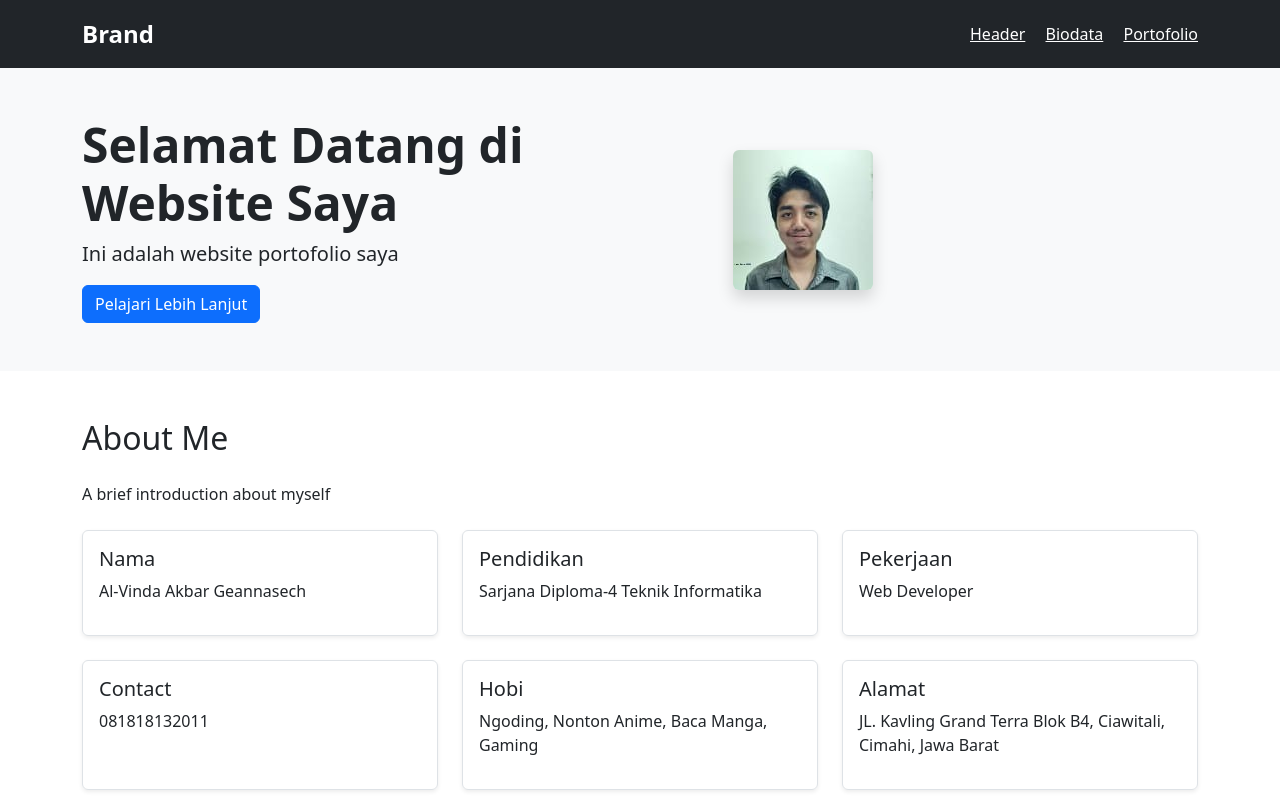
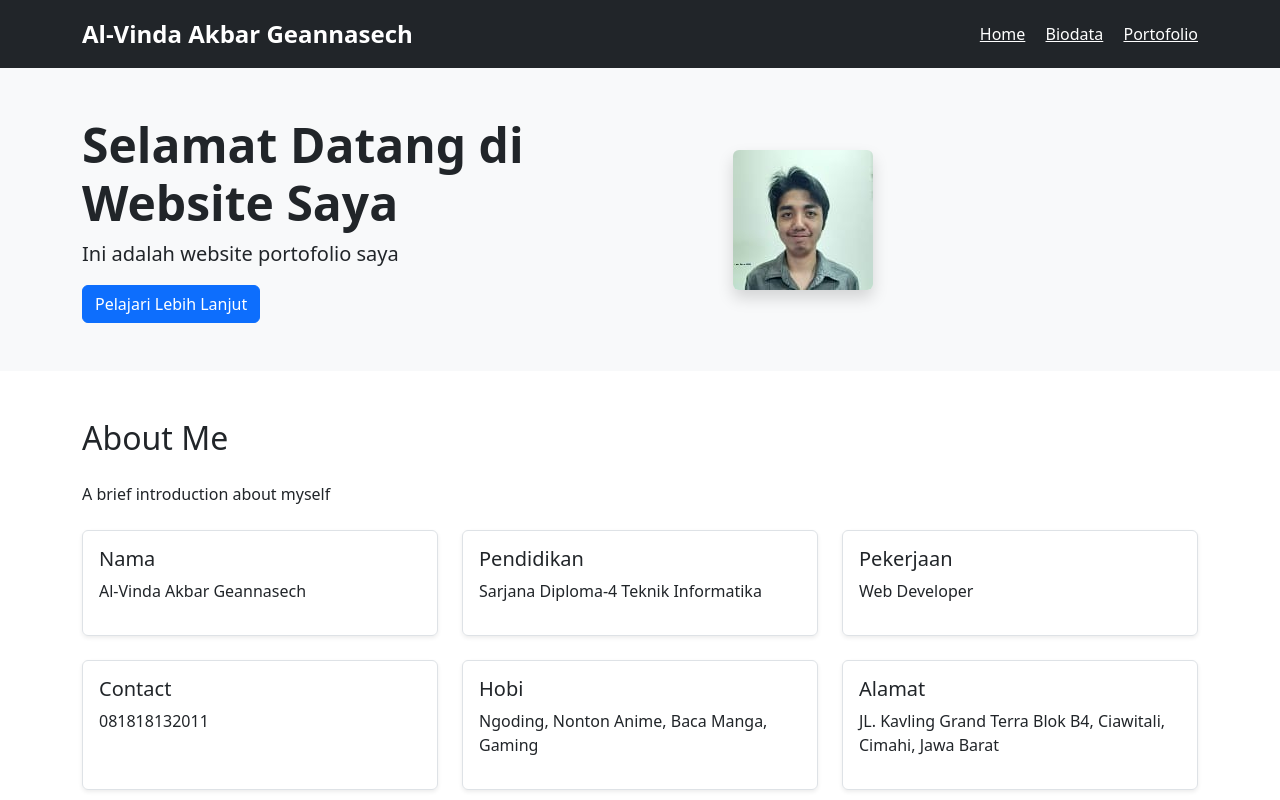
Before and after one commit to Nandaakbar15/biodata-website2, a plain HTML site: page index.html in a window 1280 px wide. Shown: the top 800 px of the page. Drawn offline with nearby package versions, Linux system fonts and the light colour scheme.

Commit message:
Change the header name

```diff
--- a/index.html
+++ b/index.html
@@ -13,9 +13,9 @@
   <!-- Section 1: Menu -->
   <header class="bg-dark text-white py-3">
     <div class="container d-flex justify-content-between align-items-center">
-      <strong class="fs-4">Brand</strong>
+      <strong class="fs-4">Al-Vinda Akbar Geannasech</strong>
       <nav>
-        <a href="#hero" class="text-white me-3">Header</a>
+        <a href="#hero" class="text-white me-3">Home</a>
         <a href="#about" class="text-white me-3">Biodata</a>
         <a href="#portfolio" class="text-white">Portofolio</a>
       </nav>
```
